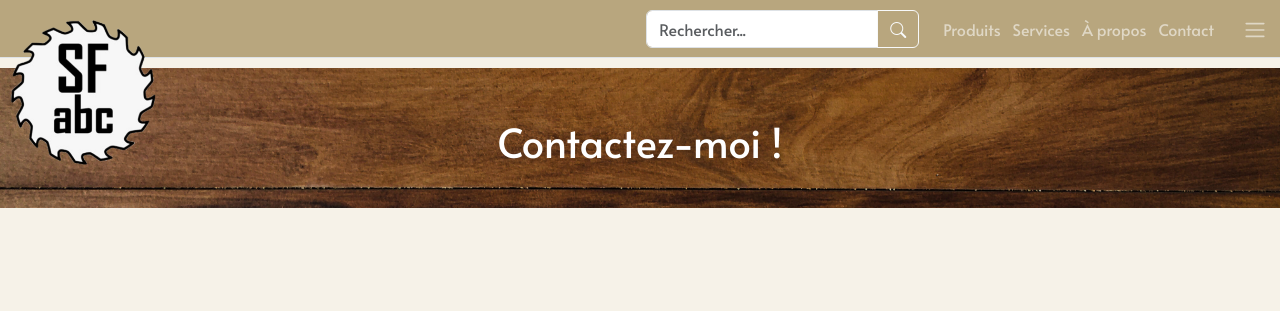
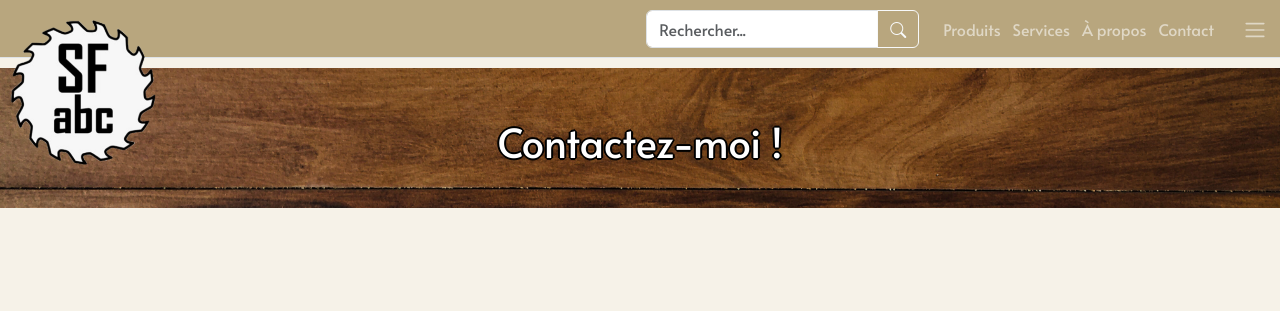
Before and after one commit to TonyyyB/projet-sfabc, a Django app: page /contact/ in a window 1280 px wide. Shown: the top 311 px of the page. Run offline with Django 5.2, Linux system fonts and the light colour scheme; data that the repository does not hold is empty; some libraries are stand-ins or nearby versions.

Commit message:
ajout bordure de texte au titre de la page

```diff
--- a/sfabc/static/css/styles.css
+++ b/sfabc/static/css/styles.css
@@ -229,6 +229,8 @@ main {
   width: 100%;
   text-align: center;
   color: white;
+  text-shadow: 2px 0 #000, -2px 0 #000, 0 2px #000, 0 -2px #000,
+             1px 1px #000, -1px -1px #000, 1px -1px #000, -1px 1px #000;
 }
 
 *:not(input) {
```
